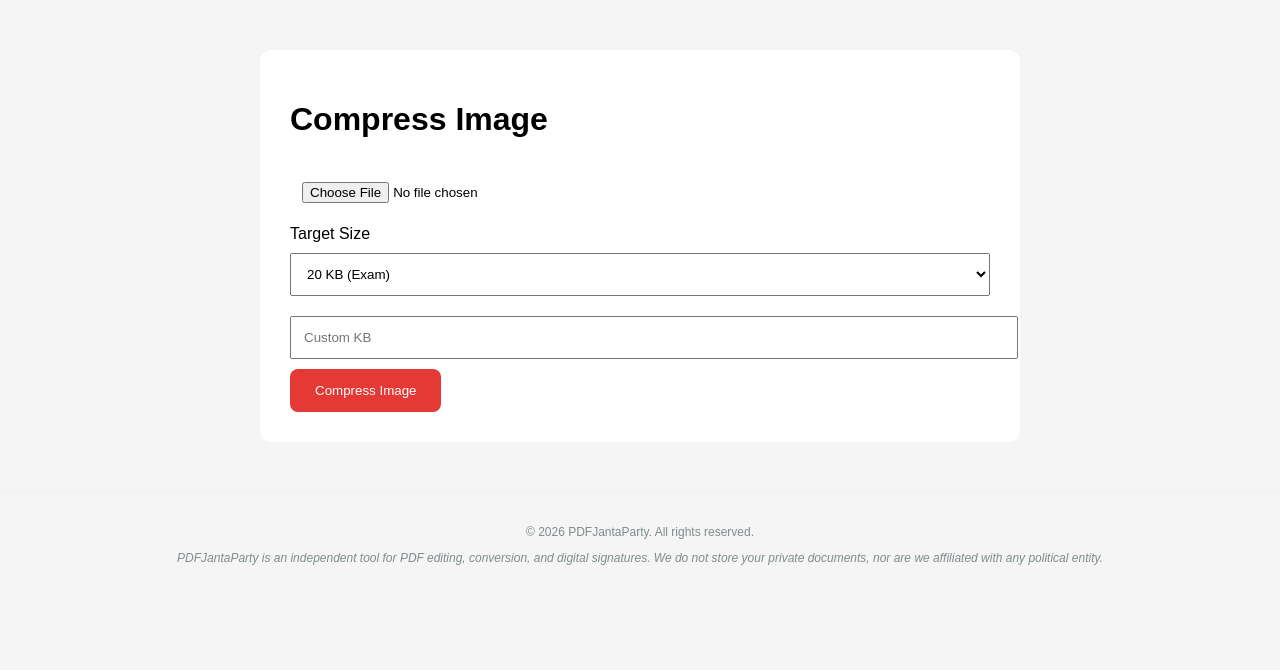
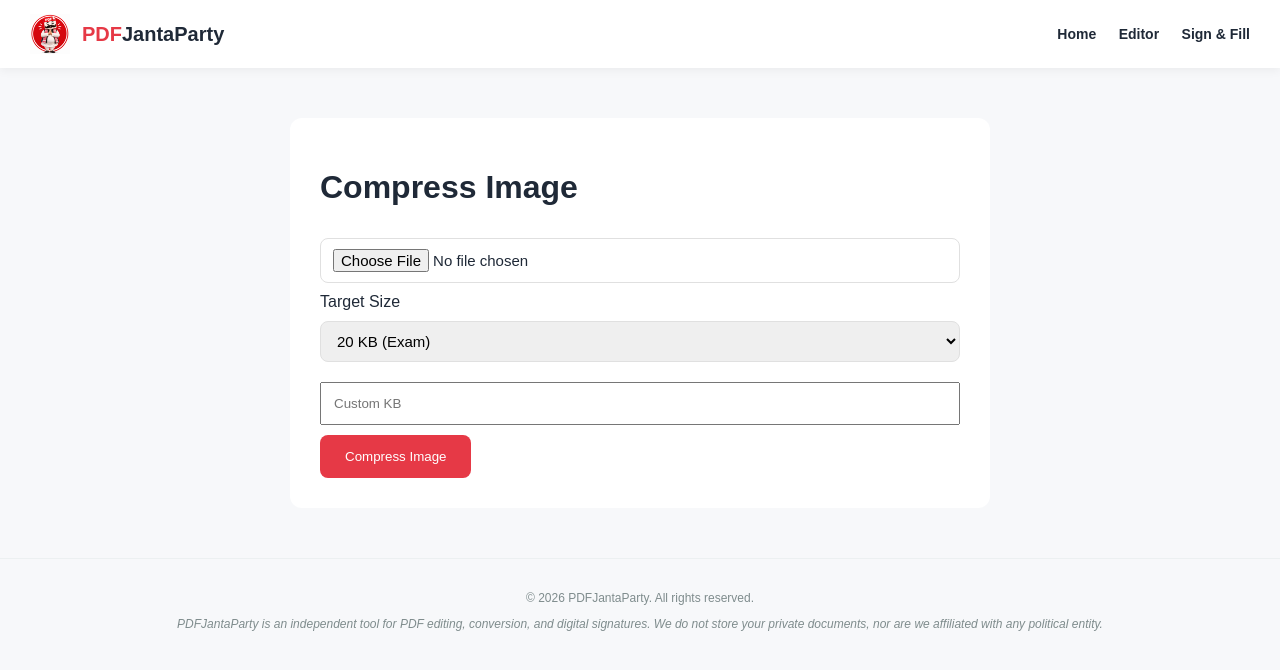
Before and after one commit to rish615/MyPDFTools, a Flask app: page /image-compress-page in a window 1280 px wide. Shown: the top 670 px of the page. Run offline with Flask 3, Linux system fonts and the light colour scheme; some libraries are stand-ins or nearby versions.

Commit message:
Refactor image_compress.html with header and styles
Updated the HTML structure and styles for the image compression page, added a header with navigation, and changed the page title.

```diff
--- a/templates/image_compress.html
+++ b/templates/image_compress.html
@@ -1,17 +1,33 @@
-
 <!DOCTYPE html>
 <html>
 <head>
 <meta charset="UTF-8">
-<title>Compress Image</title>
+<title>Compress Image - PDFJantaParty</title>
 <style>
 body{font-family:Arial;background:#f5f5f5;margin:0}
 .box{max-width:700px;margin:50px auto;background:white;padding:30px;border-radius:12px}
 input,select{width:100%;padding:12px;margin:10px 0}
-button{background:#e53935;color:white;border:none;padding:14px 25px;border-radius:8px;cursor:pointer}
+button{background:#e63946;color:white;border:none;padding:14px 25px;border-radius:8px;cursor:pointer}
 </style>
+  <link rel="stylesheet" href="{{ url_for('static', filename='css/shared.css') }}">
 </head>
 <body>
+
+<header class="site-header">
+  <div class="logo">
+    <a href="{{ url_for('home') }}">
+      <img src="{{ url_for('static', filename='images/logo.png') }}" alt="PDFJantaParty Logo">
+      <span><span class="accent">PDF</span>JantaParty</span>
+    </a>
+  </div>
+  <nav>
+    <a href="{{ url_for('home') }}">Home</a>
+    <a href="{{ url_for('editor') }}">Editor</a>
+    <a href="{{ url_for('sign_fill_page') }}">Sign &amp; Fill</a>
+  </nav>
+</header>
+
+
 
 <div class="box">
 
```
